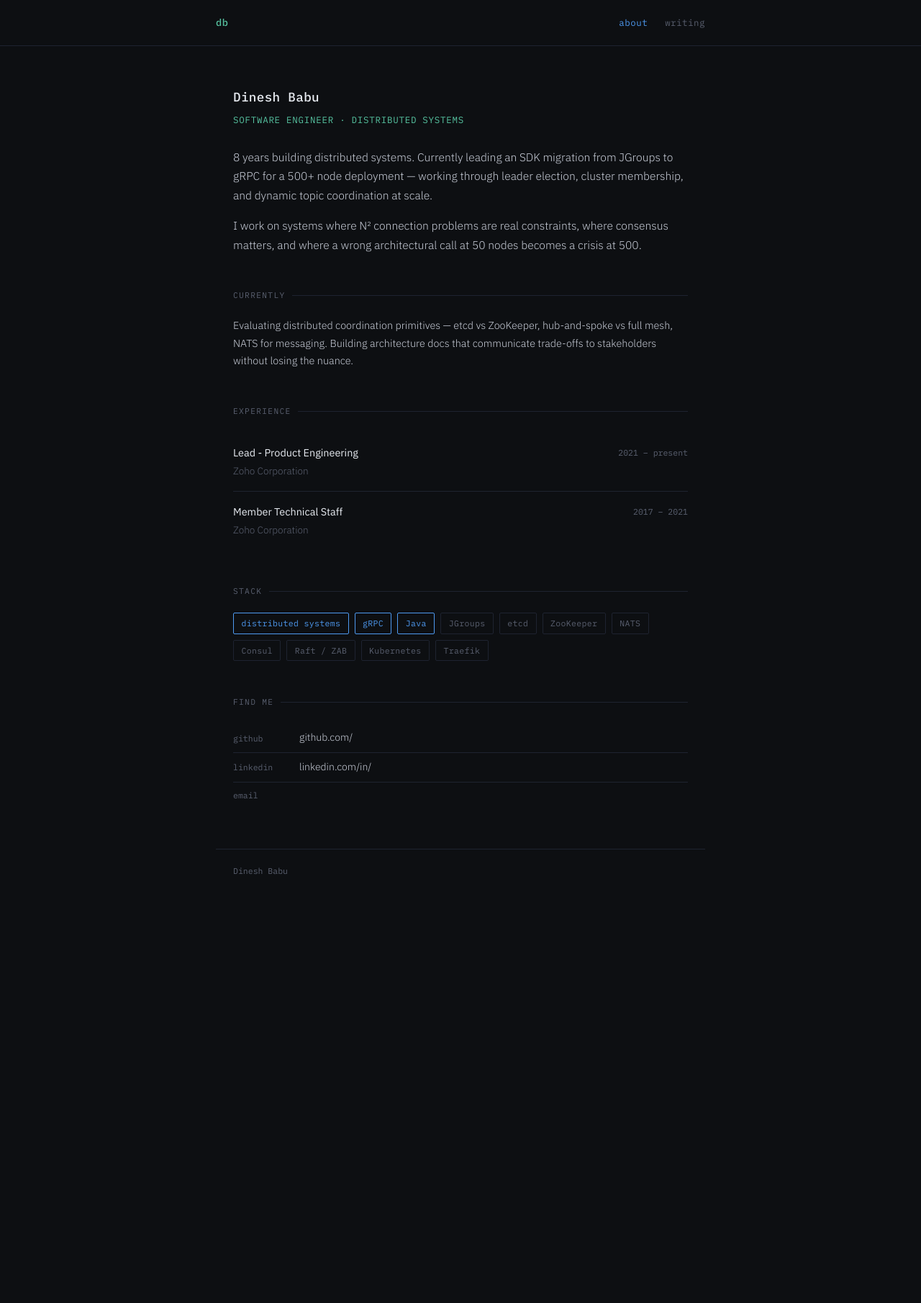
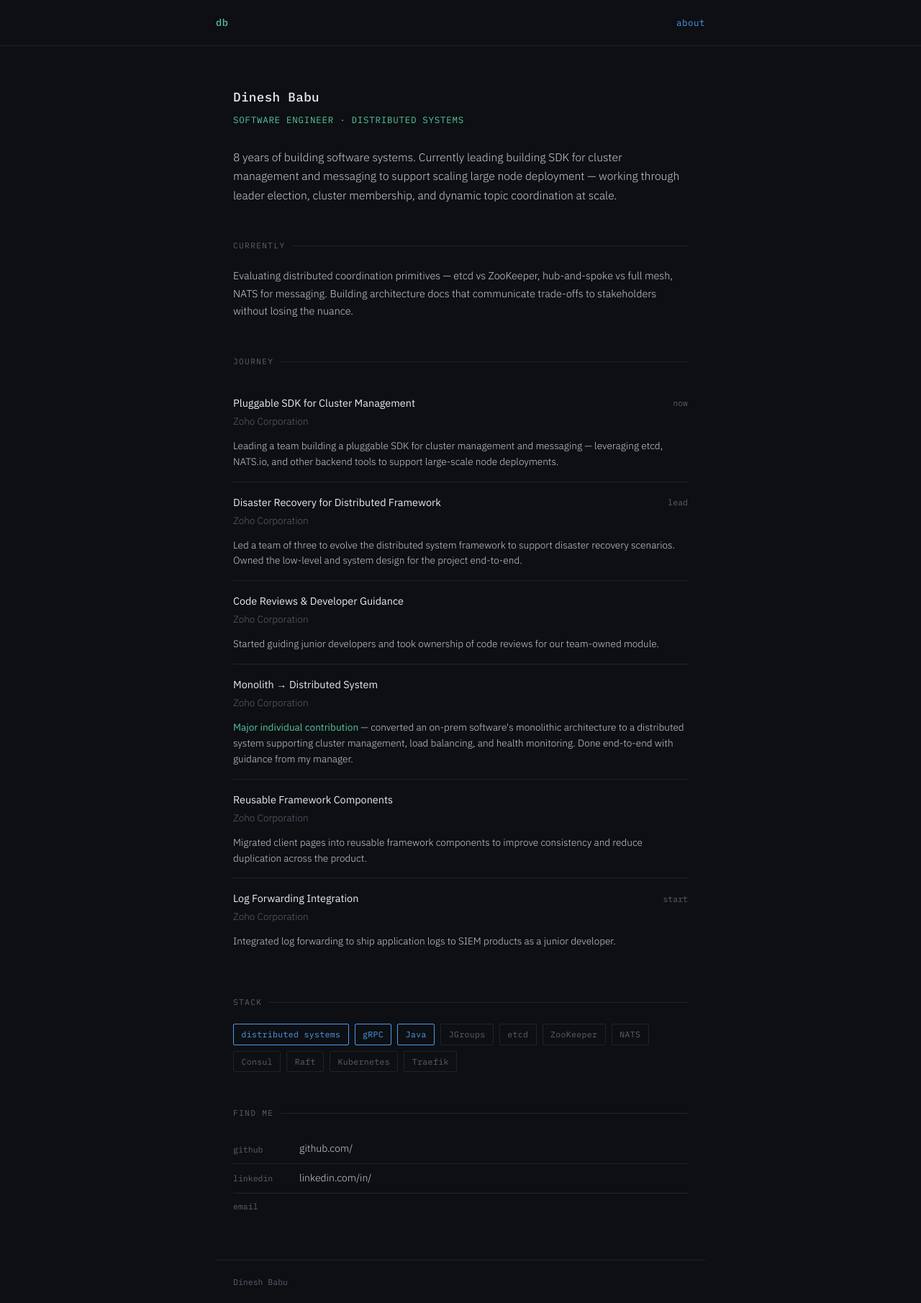
Before and after one commit to dineshbabuk04/dineshbabuk04.github.io, a Jekyll site: the page built from index.md, in a window 1280 px wide. Shown: the whole page at 72% size. Built offline with Jekyll 4.4.1, drawn with Linux system fonts in a browser that asks for light colours; before the commit the page ends 1239 px from its top, so only the background shows below that.

Commit message:
added work exp

```diff
--- a/_layouts/default.html
+++ b/_layouts/default.html
@@ -17,7 +17,6 @@
       <a href="{{ '/' | relative_url }}" class="nav-home">db</a>
       <div class="nav-links">
         <a href="{{ '/' | relative_url }}" {% if page.url == '/' %}class="active"{% endif %}>about</a>
-        <a href="{{ '/blog/' | relative_url }}" {% if page.url contains '/blog' %}class="active"{% endif %}>writing</a>
       </div>
     </nav>
   </header>
--- a/assets/css/main.css
+++ b/assets/css/main.css
@@ -187,6 +187,19 @@ main {
   color: var(--text-dim);
   white-space: nowrap;
   padding-top: 0.15rem;
+}
+
+.work-desc {
+  grid-column: 1 / -1;
+  font-size: 0.85rem;
+  color: var(--text);
+  margin-top: 0.25rem;
+  line-height: 1.6;
+}
+
+.work-highlight {
+  color: var(--accent-2);
+  font-weight: 400;
 }
 
 /* ─── Links section ────────────────────────────────────────── */
--- a/index.md
+++ b/index.md
@@ -11,14 +11,8 @@ description: Software engineer specializing in distributed systems
     <div class="profile-tagline">Software Engineer · Distributed Systems</div>
     <div class="profile-bio">
       <p>
-        8 years building distributed systems. Currently leading an SDK migration
-        from JGroups to gRPC for a 500+ node deployment — working through
+        8 years of building software systems. Currently leading building SDK for cluster management and messaging to support scaling large node deployment — working through
         leader election, cluster membership, and dynamic topic coordination at scale.
-      </p>
-      <p>
-        I work on systems where N² connection problems are real constraints,
-        where consensus matters, and where a wrong architectural call at 50 nodes
-        becomes a crisis at 500.
       </p>
     </div>
   </div>
@@ -33,21 +27,73 @@ description: Software engineer specializing in distributed systems
   </div>
 
   <div class="section">
-    <div class="section-label">experience</div>
+    <div class="section-label">journey</div>
     <ul class="work-list">
       <li class="work-item">
         <div>
-          <div class="work-role">Lead - Product Engineering</div>
+          <div class="work-role">Pluggable SDK for Cluster Management</div>
           <div class="work-company">Zoho Corporation</div>
         </div>
-        <div class="work-period">2021 – present</div>
+        <div class="work-period">now</div>
+        <div class="work-desc">
+          Leading a team building a pluggable SDK for cluster management and messaging —
+          leveraging etcd, NATS.io, and other backend tools to support large-scale node deployments.
+        </div>
       </li>
       <li class="work-item">
         <div>
-          <div class="work-role">Member Technical Staff</div>
+          <div class="work-role">Disaster Recovery for Distributed Framework</div>
           <div class="work-company">Zoho Corporation</div>
         </div>
-        <div class="work-period">2017 – 2021</div>
+        <div class="work-period">lead</div>
+        <div class="work-desc">
+          Led a team of three to evolve the distributed system framework to support disaster recovery
+          scenarios. Owned the low-level and system design for the project end-to-end.
+        </div>
+      </li>
+      <li class="work-item">
+        <div>
+          <div class="work-role">Code Reviews & Developer Guidance</div>
+          <div class="work-company">Zoho Corporation</div>
+        </div>
+        <div class="work-period"></div>
+        <div class="work-desc">
+          Started guiding junior developers and took ownership of code reviews
+          for our team-owned module.
+        </div>
+      </li>
+      <li class="work-item">
+        <div>
+          <div class="work-role">Monolith → Distributed System</div>
+          <div class="work-company">Zoho Corporation</div>
+        </div>
+        <div class="work-period"></div>
+        <div class="work-desc">
+          <span class="work-highlight">Major individual contribution</span> — converted an on-prem
+          software's monolithic architecture to a distributed system supporting cluster management,
+          load balancing, and health monitoring. Done end-to-end with guidance from my manager.
+        </div>
+      </li>
+      <li class="work-item">
+        <div>
+          <div class="work-role">Reusable Framework Components</div>
+          <div class="work-company">Zoho Corporation</div>
+        </div>
+        <div class="work-period"></div>
+        <div class="work-desc">
+          Migrated client pages into reusable framework components to improve consistency
+          and reduce duplication across the product.
+        </div>
+      </li>
+      <li class="work-item">
+        <div>
+          <div class="work-role">Log Forwarding Integration</div>
+          <div class="work-company">Zoho Corporation</div>
+        </div>
+        <div class="work-period">start</div>
+        <div class="work-desc">
+          Integrated log forwarding to ship application logs to SIEM products as a junior developer.
+        </div>
       </li>
     </ul>
   </div>
@@ -63,7 +109,7 @@ description: Software engineer specializing in distributed systems
       <span class="tag">ZooKeeper</span>
       <span class="tag">NATS</span>
       <span class="tag">Consul</span>
-      <span class="tag">Raft / ZAB</span>
+      <span class="tag">Raft</span>
       <span class="tag">Kubernetes</span>
       <span class="tag">Traefik</span>
     </div>
```
Also changed, not shown: 5 other files.
